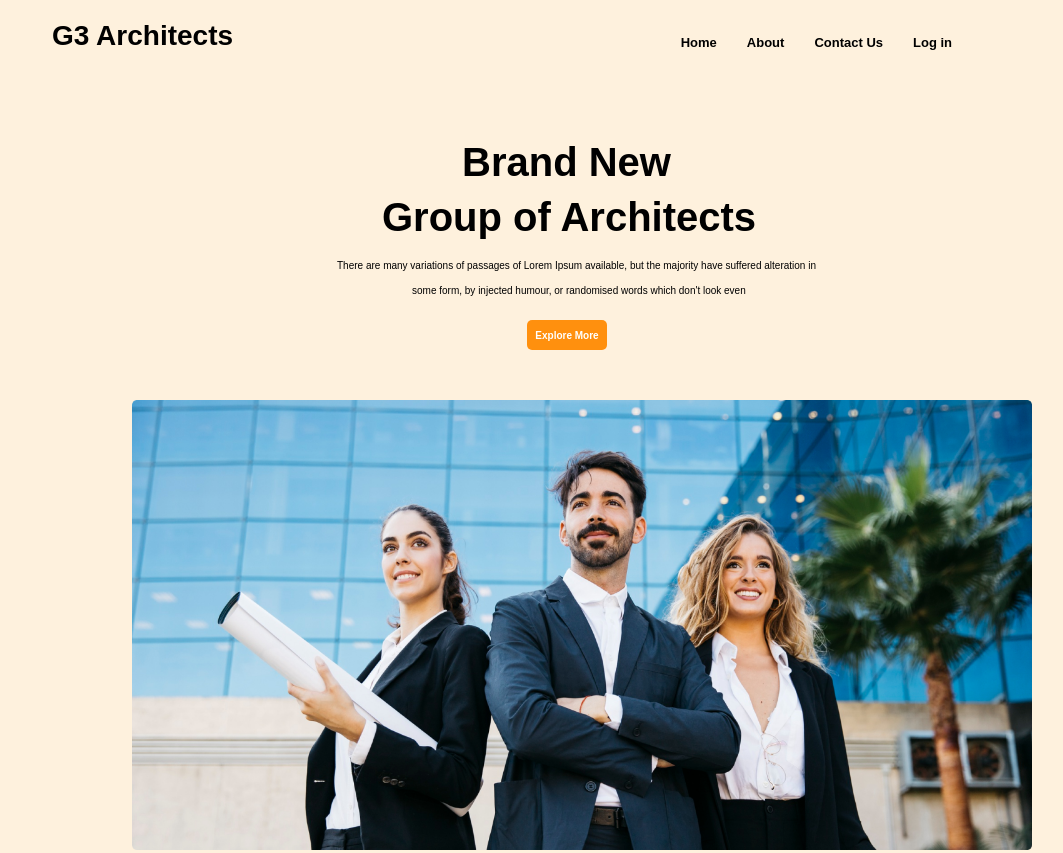
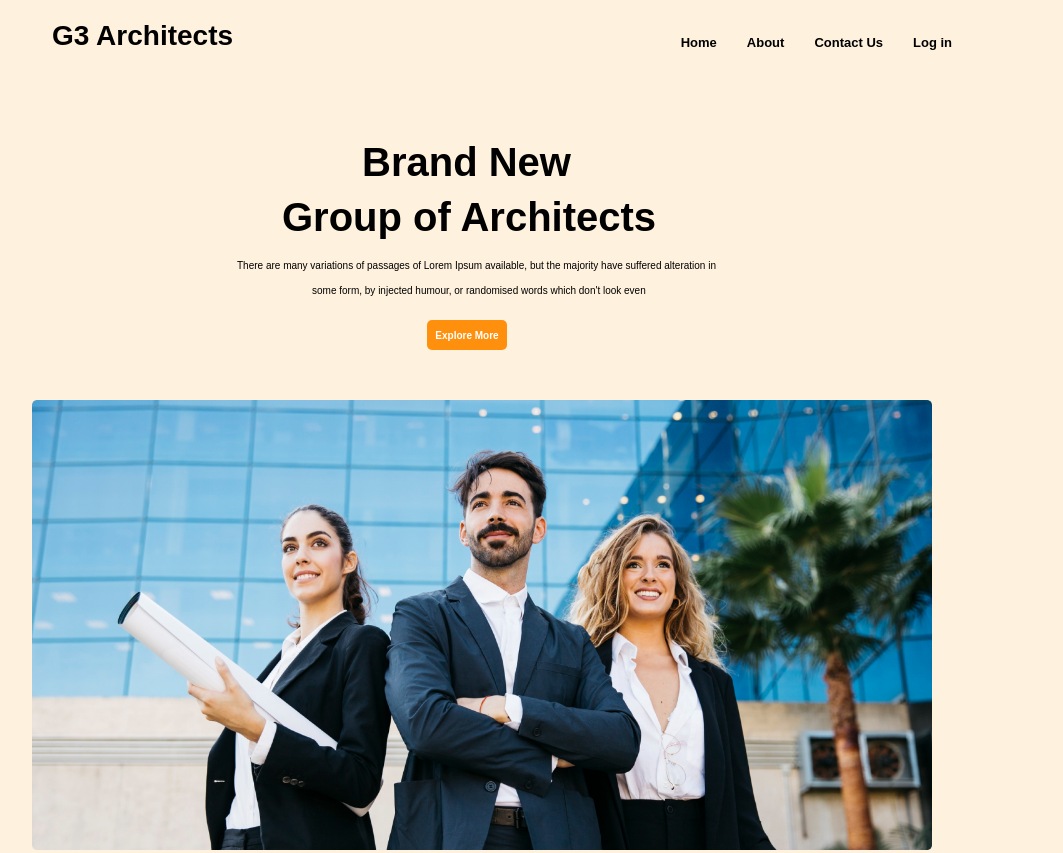
Before and after one commit to arshadrahman02/Assignment-Num-2, a plain HTML site: page index.html in a window 1280 px wide. Shown: the top 853 px of the page, without its empty margins (98-1161 px from the left). Drawn offline with Linux system fonts and the light colour scheme.

Commit message:
style-changed

```diff
--- a/style.css
+++ b/style.css
@@ -40,7 +40,7 @@ body {
     position: absolute;
     width: 900px;
     height: 450px;
-    left: 230px;
+    left: 130px;
     top: 400px;
 
 
@@ -72,7 +72,7 @@ nav ul li a {
 
 .nav-banner {
     position: absolute;
-    left: 560px;
+    left: 460px;
     top: 140px;
     font-weight: 700;
     font-size: 40px;
@@ -83,7 +83,7 @@ nav ul li a {
 
 .nav-banner1 {
     position: absolute;
-    left: 480px;
+    left: 380px;
     top: 195px;
     font-weight: 700;
     font-size: 40px;
@@ -92,7 +92,7 @@ nav ul li a {
 
 .nav-banner2 {
     position: absolute;
-    left: 435px;
+    left: 335px;
     top: 260px;
     font-weight: 400;
     font-size: 10px;
@@ -101,7 +101,7 @@ nav ul li a {
 
 .nav-banner3 {
     position: absolute;
-    left: 510px;
+    left: 410px;
     top: 285px;
     font-weight: 400;
     font-size: 10px;
@@ -110,7 +110,7 @@ nav ul li a {
 
 .btn {
     position: absolute;
-    left: 625px;
+    left: 525px;
     top: 320px;
     font-weight: 550;
     font-size: 10px;
```
